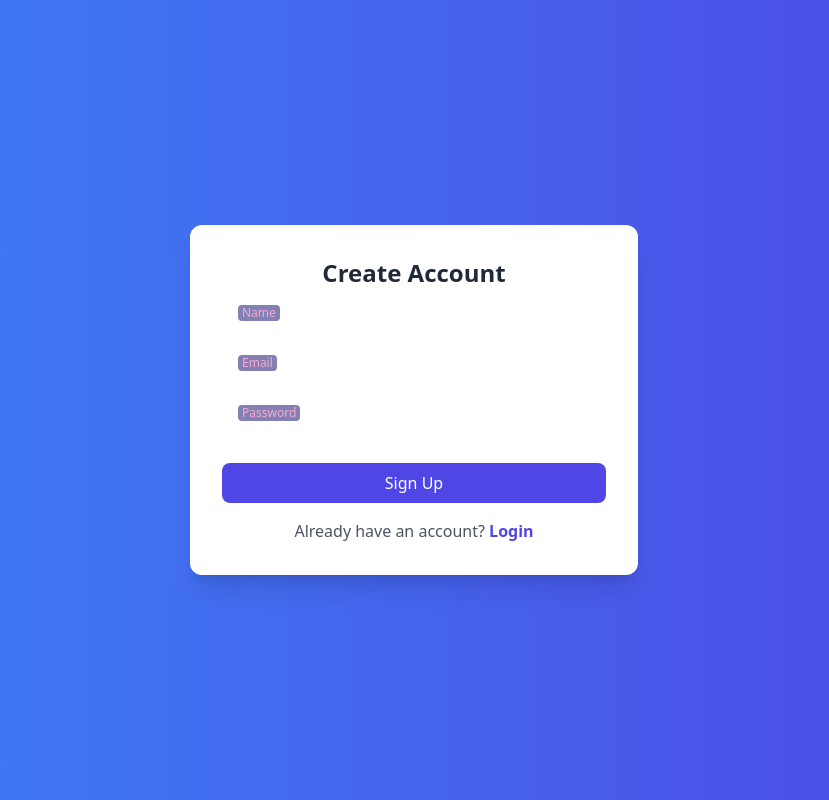
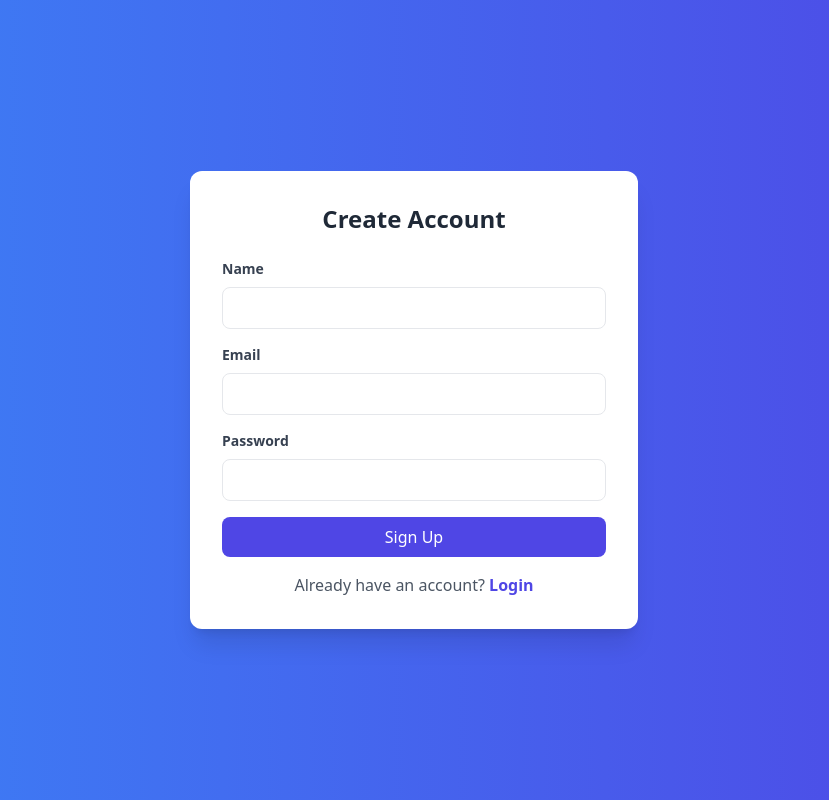
Before and after one commit to SoumyaRanjanBhanja1/test, a React (Vite) app: page / in a window 1280 px wide. Shown: the whole page, without its empty margins (226-1055 px from the left). Built offline with nearby package versions, Linux system fonts and the light colour scheme.

Commit message:
added to test

```diff
--- a/src/components/Input.jsx
+++ b/src/components/Input.jsx
@@ -1,20 +1,15 @@
-const Input = ({ label, type, value, onChange, name, placeholder }) => {
+const Input = ({ label, type, value, onChange,name }) => {
   return (
-    <div className="relative">
+    <div className="mb-4 w-full">
+      <label className="block text-gray-700 text-sm font-bold mb-2">{label}</label>
       <input
         type={type}
+        value={value}
         name={name}
-        value={value}
         onChange={onChange}
+        className="w-full px-4 py-2 border rounded-lg focus:outline-none focus:ring-2 focus:ring-blue-500"
         required
-        placeholder={placeholder}
-        className="peer w-full px-4 py-3 bg-white/10 text-white placeholder-transparent border border-white/20 rounded-xl focus:outline-none focus:border-pink-400 focus:ring-2 focus:ring-pink-500/50 backdrop-blur-md transition-all"
       />
-      <label
-        className="absolute left-4 -top-2 text-xs text-pink-300 transition-all peer-placeholder-shown:text-gray-400 peer-placeholder-shown:top-3 peer-placeholder-shown:text-sm peer-focus:-top-2 peer-focus:text-xs peer-focus:text-pink-300 bg-indigo-900/60 px-1 rounded"
-      >
-        {label}
-      </label>
     </div>
   );
 };
```
